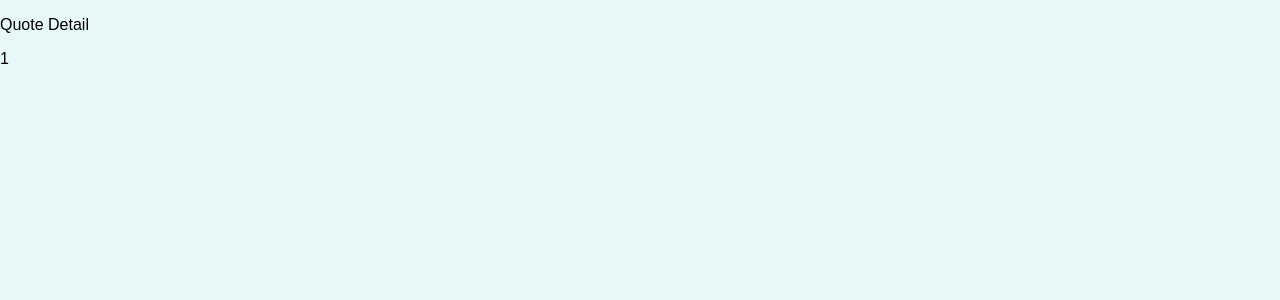
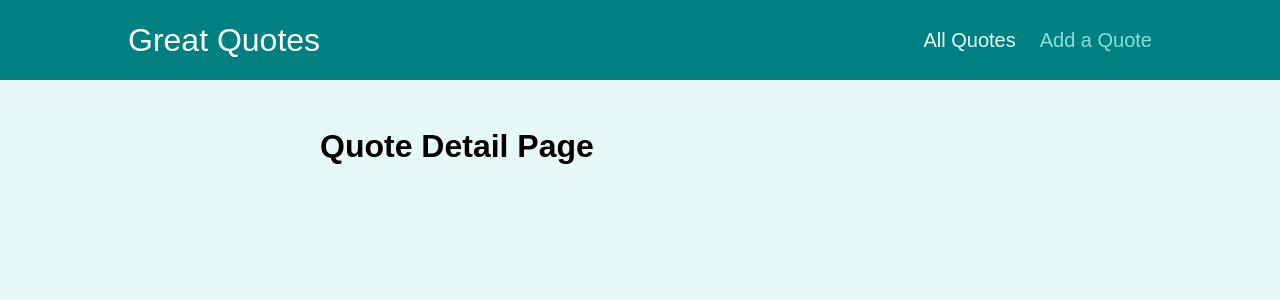
Before and after one commit to IS-Projects/great-quotes-routing-react, a React (Create React App) app: page /quotes/1 in a window 1280 px wide. Shown: the top 300 px of the page. Built offline with nearby package versions, Linux system fonts and the light colour scheme.

Commit message:
added layout and applied some css

```diff
--- a/src/App.js
+++ b/src/App.js
@@ -1,11 +1,13 @@
-import { Switch, Route, Redirect } from "react-router-dom";
-import NewQuote from "./pages/NewQuote";
+import { Route, Switch, Redirect } from "react-router-dom";
+
 import AllQuotes from "./pages/AllQuotes";
 import QuoteDetail from "./pages/QuoteDetail";
+import NewQuote from "./pages/NewQuote";
+import Layout from "./components/layout/Layout";
 
 function App() {
   return (
-    <div>
+    <Layout>
       <Switch>
         <Route path="/" exact>
           <Redirect to="/quotes" />
@@ -13,14 +15,14 @@
         <Route path="/quotes" exact>
           <AllQuotes />
         </Route>
-        <Route path="/quotes/:quoteid">
+        <Route path="/quotes/:quoteId">
           <QuoteDetail />
         </Route>
         <Route path="/new-quote">
           <NewQuote />
         </Route>
       </Switch>
-    </div>
+    </Layout>
   );
 }
 
--- /dev/null
+++ b/src/components/layout/Layout.js
@@ -0,0 +1,15 @@
+import { Fragment } from 'react';
+
+import classes from './Layout.module.css';
+import MainNavigation from './MainNavigation';
+
+const Layout = (props) => {
+  return (
+    <Fragment>
+      <MainNavigation />
+      <main className={classes.main}>{props.children}</main>
+    </Fragment>
+  );
+};
+
+export default Layout;
--- /dev/null
+++ b/src/components/layout/MainNavigation.js
@@ -0,0 +1,27 @@
+import { NavLink } from 'react-router-dom';
+
+import classes from './MainNavigation.module.css';
+
+const MainNavigation = () => {
+  return (
+    <header className={classes.header}>
+      <div className={classes.logo}>Great Quotes</div>
+      <nav className={classes.nav}>
+        <ul>
+          <li>
+            <NavLink to='/quotes' activeClassName={classes.active}>
+              All Quotes
+            </NavLink>
+          </li>
+          <li>
+            <NavLink to='/new-quote' activeClassName={classes.active}>
+              Add a Quote
+            </NavLink>
+          </li>
+        </ul>
+      </nav>
+    </header>
+  );
+};
+
+export default MainNavigation;
--- a/src/pages/AllQuotes.js
+++ b/src/pages/AllQuotes.js
@@ -1,5 +1,5 @@
 const AllQuotes = () => {
-  return <div>All quotes</div>;
+  return <h1>All Quotes Page</h1>;
 };
 
 export default AllQuotes;
--- a/src/pages/NewQuote.js
+++ b/src/pages/NewQuote.js
@@ -1,5 +1,5 @@
 const NewQuote = () => {
-  return <div>New Quote</div>;
+  return <h1>New Quote Page</h1>;
 };
 
 export default NewQuote;
--- a/src/pages/QuoteDetail.js
+++ b/src/pages/QuoteDetail.js
@@ -1,17 +1,19 @@
-import { useParams } from "react-router-dom";
-import { Route } from "react-router-dom";
+import { Fragment } from "react";
+import { useParams, Route } from "react-router-dom";
 import Comments from "../components/comments/Comments";
 
 const QuoteDetail = () => {
   const params = useParams();
   return (
-    <div>
-      <p>Quote Detail</p>
+    <Fragment>
+      <h1>Quote Detail Page</h1>
       <p>{params.quoteid}</p>
       <Route path="/quotes/:quoteid/comments">
+        {/* Other  way to define that path
+      <Route path={`/quotes/${params.quoteId}/comments`}> */}
         <Comments />
       </Route>
-    </div>
+    </Fragment>
   );
 };
 
```
Also changed, not shown: 1 other file (tests, documents, lock files or other folders).
